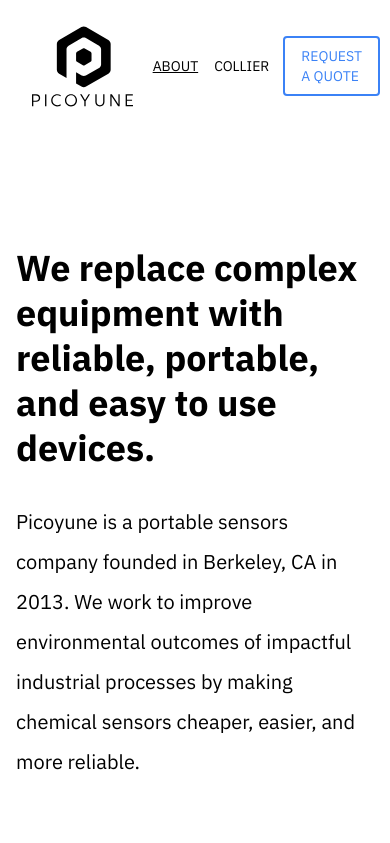
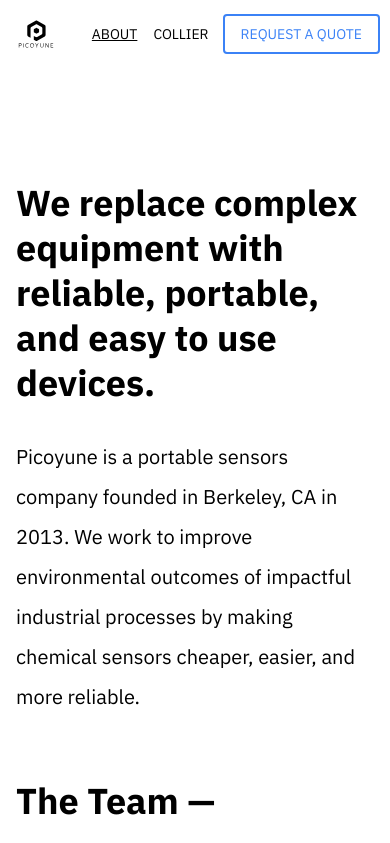
Before and after one commit to Picoyune/picoyune-2022, a website: page about/index.html in a window 390 px wide. Shown: the top 843 px of the page. Drawn offline with Linux system fonts and the light colour scheme.

Commit message:
mobile logo size

```diff
--- a/about/index.html
+++ b/about/index.html
@@ -49,7 +49,7 @@
 </head>
 <body>
   <header class="site-header js-header flex justify-between mx-auto px-3 md:px-8 py-4  items-center w-full bg-white z-50 transition ease-in-out delay-50">
-    <a id="header-logo" class="w-16 sm:w-52" href="../">
+    <a id="header-logo" class="w-12 sm:w-52" href="../">
       <img class="block sm:hidden w-full" src="../images/logo-stack.svg" alt="Picoyune" />
       <svg class="hidden sm:block" viewBox="0 0 478 131" fill="none" xmlns="http://www.w3.org/2000/svg">
         <g clip-path="url(#clip0_287_21)">
```
Also changed, not shown: collier/index.html (+1 -1 lines), index.html (+1 -1 lines), css/tailwind-output.css.
